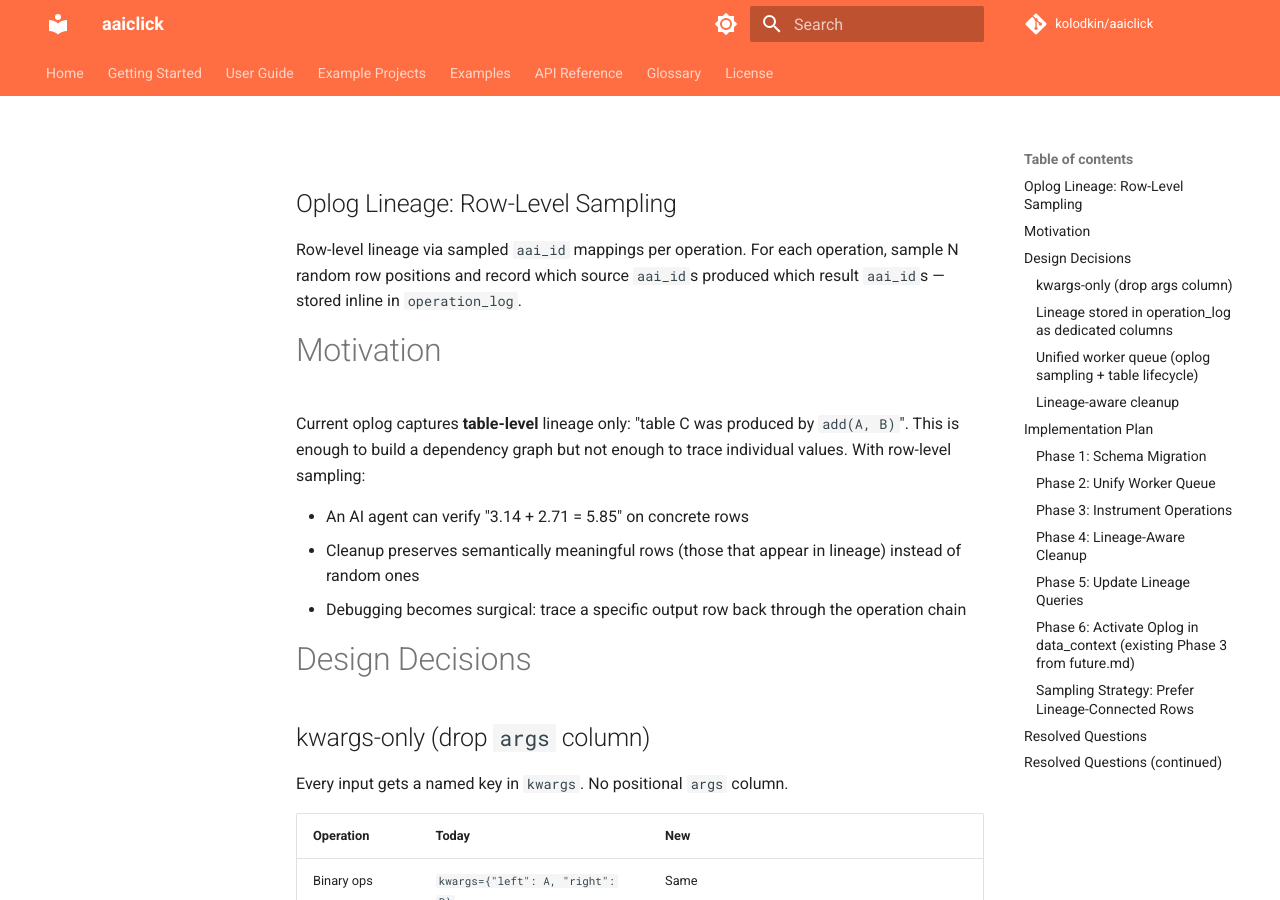
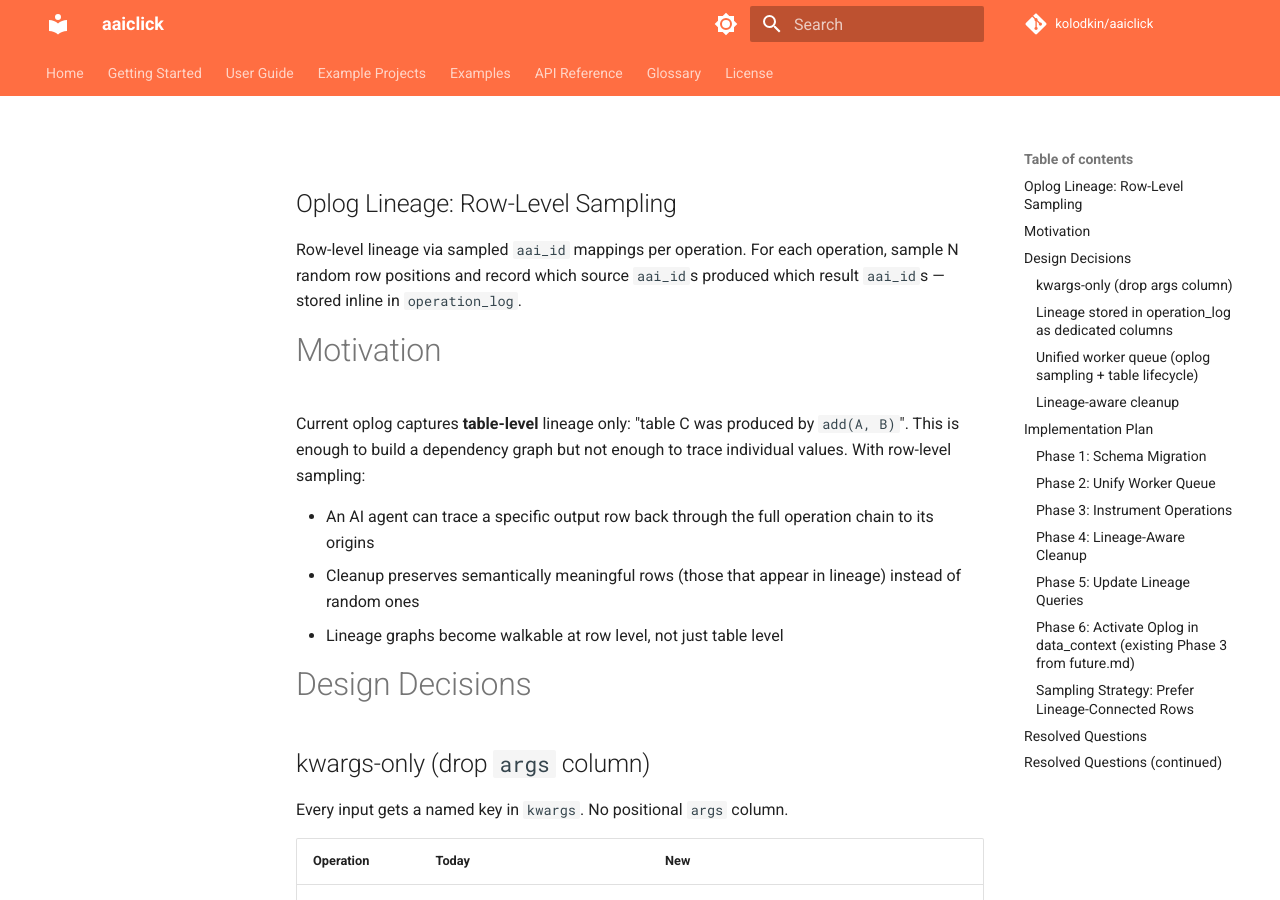
Before and after one commit to kolodkin/aaiclick, an MkDocs documentation site: the page built from docs/oplog_lineage_plan.md, in a window 1280 px wide and 900 px high. Built offline with MkDocs 1.6.1 and Material for MkDocs 9.7.7, drawn with Linux system fonts in a browser that asks for light colours; comment, search, counter and statistics services are not loaded.

Commit message:
cleanup: fix motivation section in oplog lineage plan
Focus on lineage tracing, not correctness verification.

```diff
--- a/docs/oplog_lineage_plan.md
+++ b/docs/oplog_lineage_plan.md
@@ -11,9 +11,9 @@ Current oplog captures **table-level** lineage only: "table C was produced by `a
 enough to build a dependency graph but not enough to trace individual values. With row-level
 sampling:
 
-- An AI agent can verify "3.14 + 2.71 = 5.85" on concrete rows
+- An AI agent can trace a specific output row back through the full operation chain to its origins
 - Cleanup preserves semantically meaningful rows (those that appear in lineage) instead of random ones
-- Debugging becomes surgical: trace a specific output row back through the operation chain
+- Lineage graphs become walkable at row level, not just table level
 
 # Design Decisions
 
```
